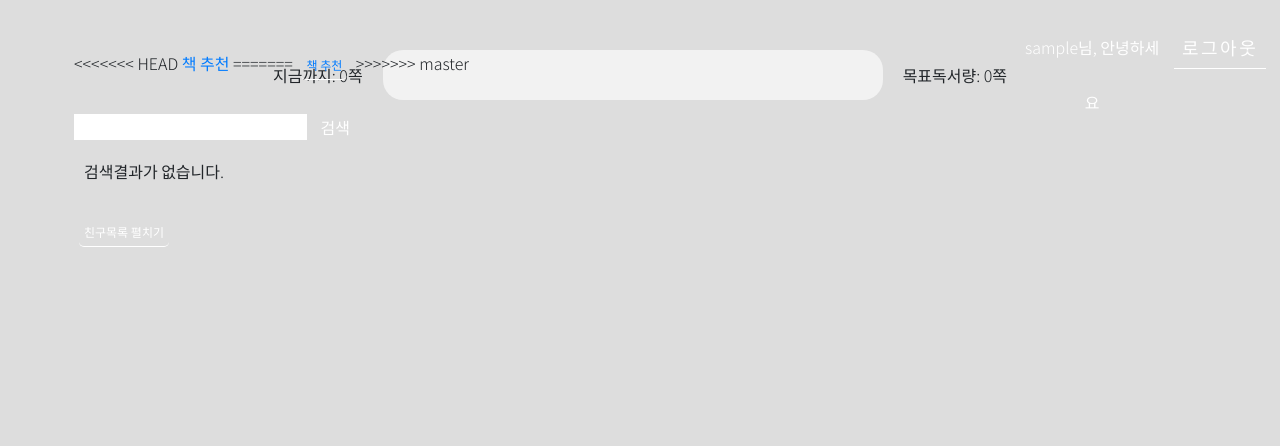
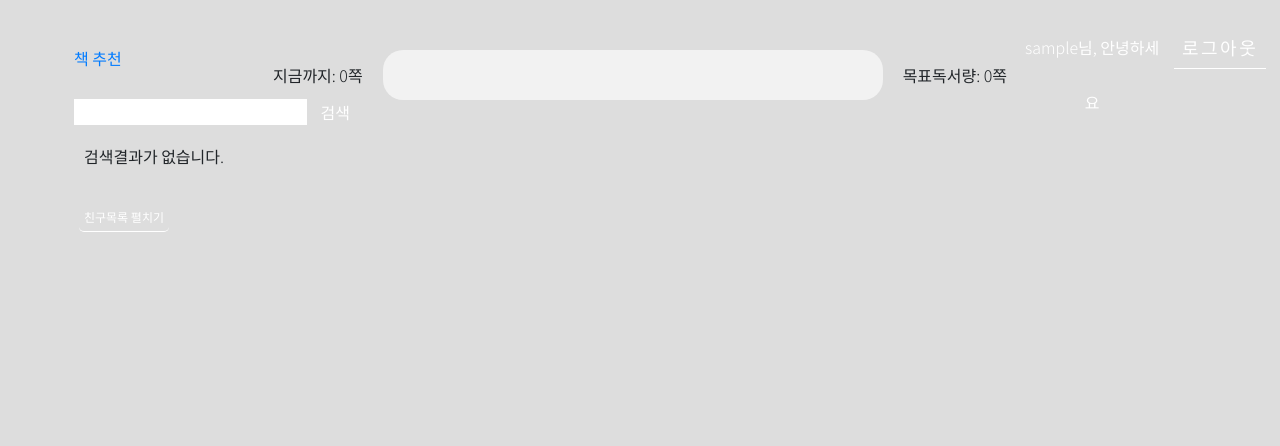
Before and after one commit to younjoo0614/snulionvalley, a Django app: page /bookshelf/ in a window 1280 px wide. Shown: the top 446 px of the page. Run offline with Django 3.2, Linux system fonts and the light colour scheme; the visitor is signed in with stand-in values (Sample User, id 1); style sheets or scripts are compiled from the project's sources; some libraries are stand-ins or nearby versions; some web fonts are replaced.

Commit message:
conflict resolved

```diff
--- a/booke/bookshelf/templates/base.html
+++ b/booke/bookshelf/templates/base.html
@@ -36,12 +36,8 @@
     <div class="nav">
 
       <div class="recommand undernav" style="display:show">
-<<<<<<< HEAD
         <a href="/bookshelf/recommend/">책 추천</a>
-=======
-        <button><a href="/bookshelf/recommend/">책 추천</a></button>
 
->>>>>>> master
       </div>
       <div class="search undernav">
         <form action="{% url 'search_friend' %}" method="GET">
```
Also changed, not shown: booke/accounts/migrations/0001_initial.py, booke/bookshelf/migrations/0001_initial.py.
